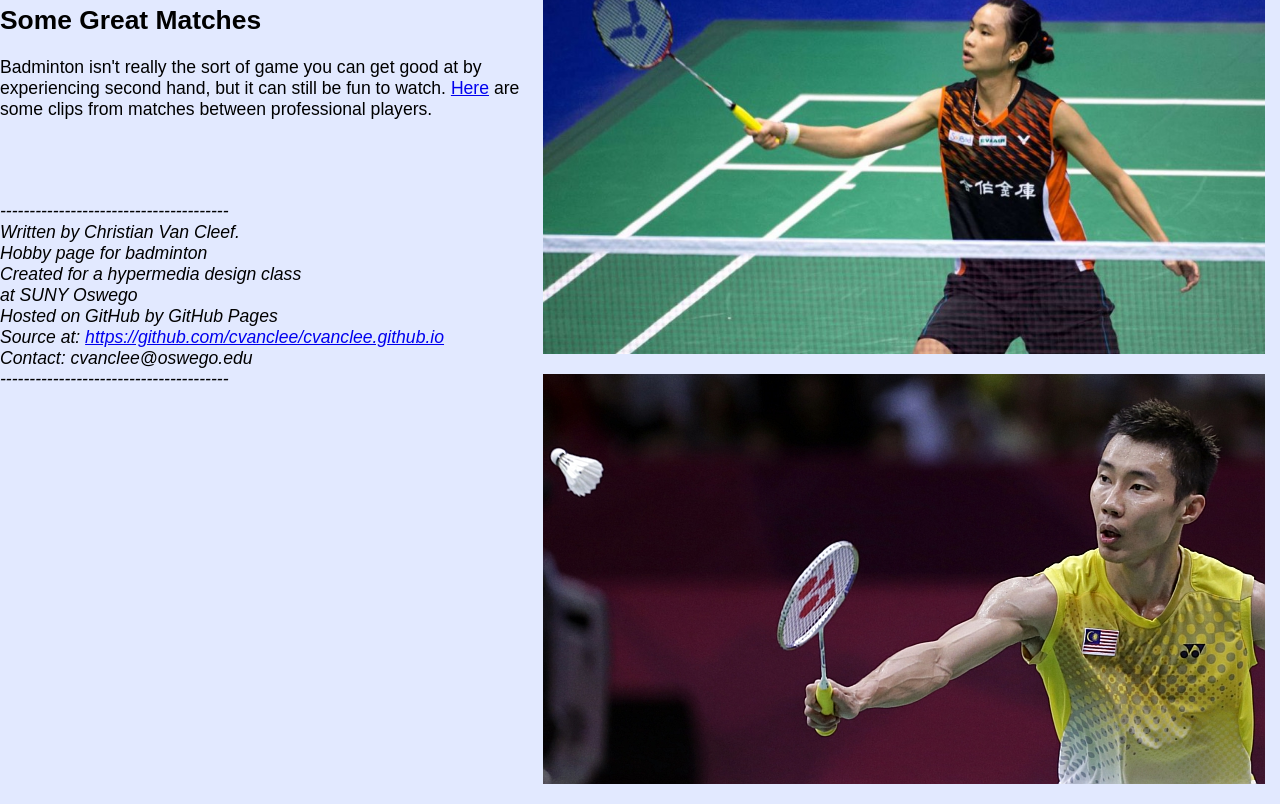
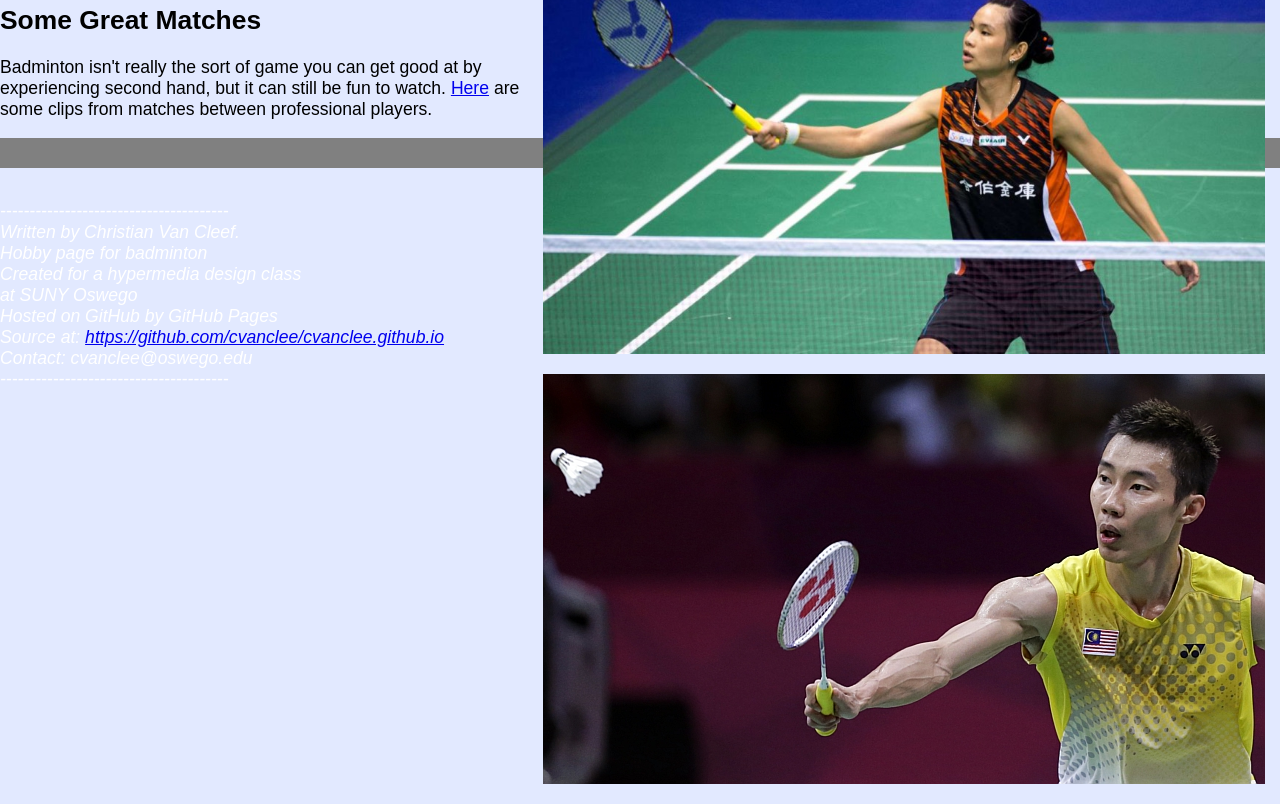
Before and after one commit to cvanclee/ISC325-website-1, a plain HTML site: page Assignment3/landing.html in a window 1280 px wide. Shown: the part 1580-2384 px from the top of the page. Drawn offline with Linux system fonts and the light colour scheme.

Commit message:
Update landing.html

```diff
--- a/Assignment3/landing.html
+++ b/Assignment3/landing.html
@@ -248,6 +248,7 @@
          </div>
       </div>
       <address>
+         <div style="height: 30px; width: 100%; background-color: gray; color: white;">
          <p style=" position: relative; bottom: 0; left: 0; width: 100%; text-align: left;">
             <br><br><br>
             ---------------------------------------<br>
@@ -260,6 +261,7 @@
             Contact: cvanclee@oswego.edu<br>
             ---------------------------------------
          </p>
+         </div>
       </address>
    </body>
 </html>
```
